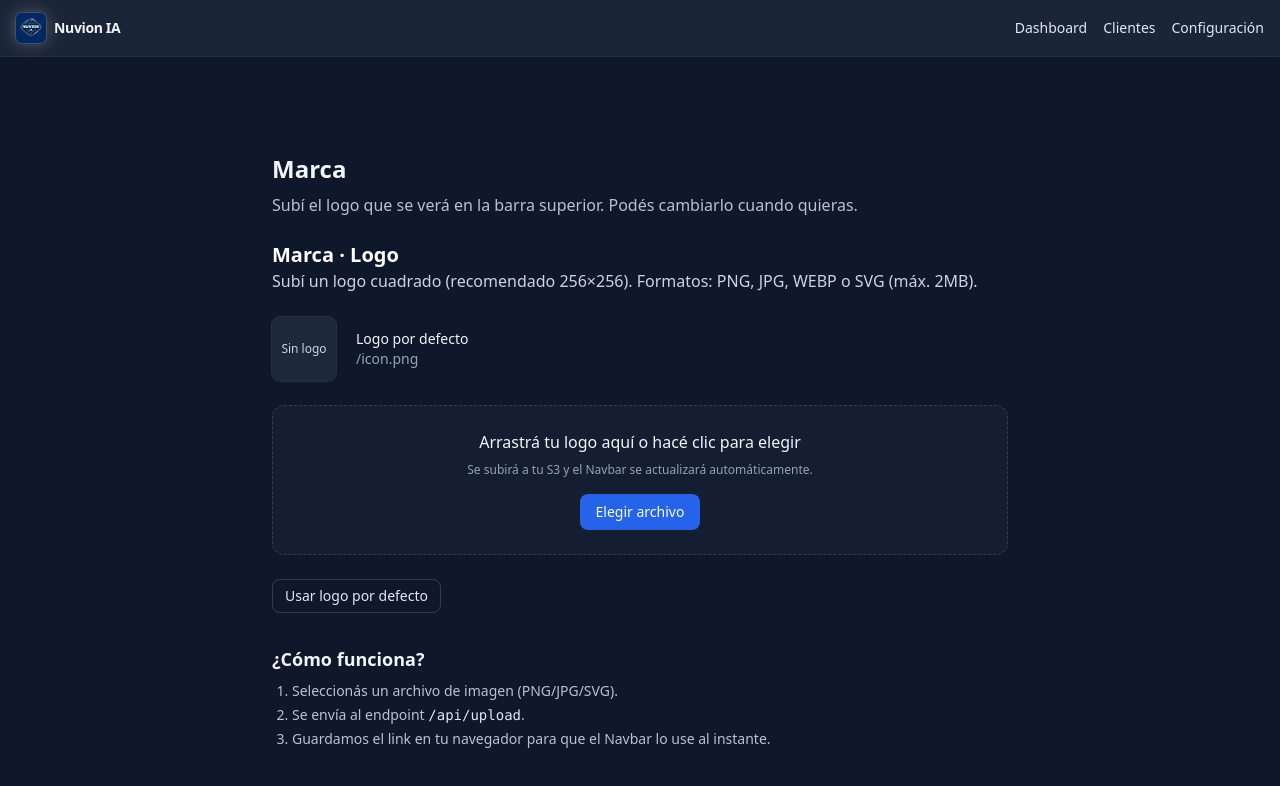
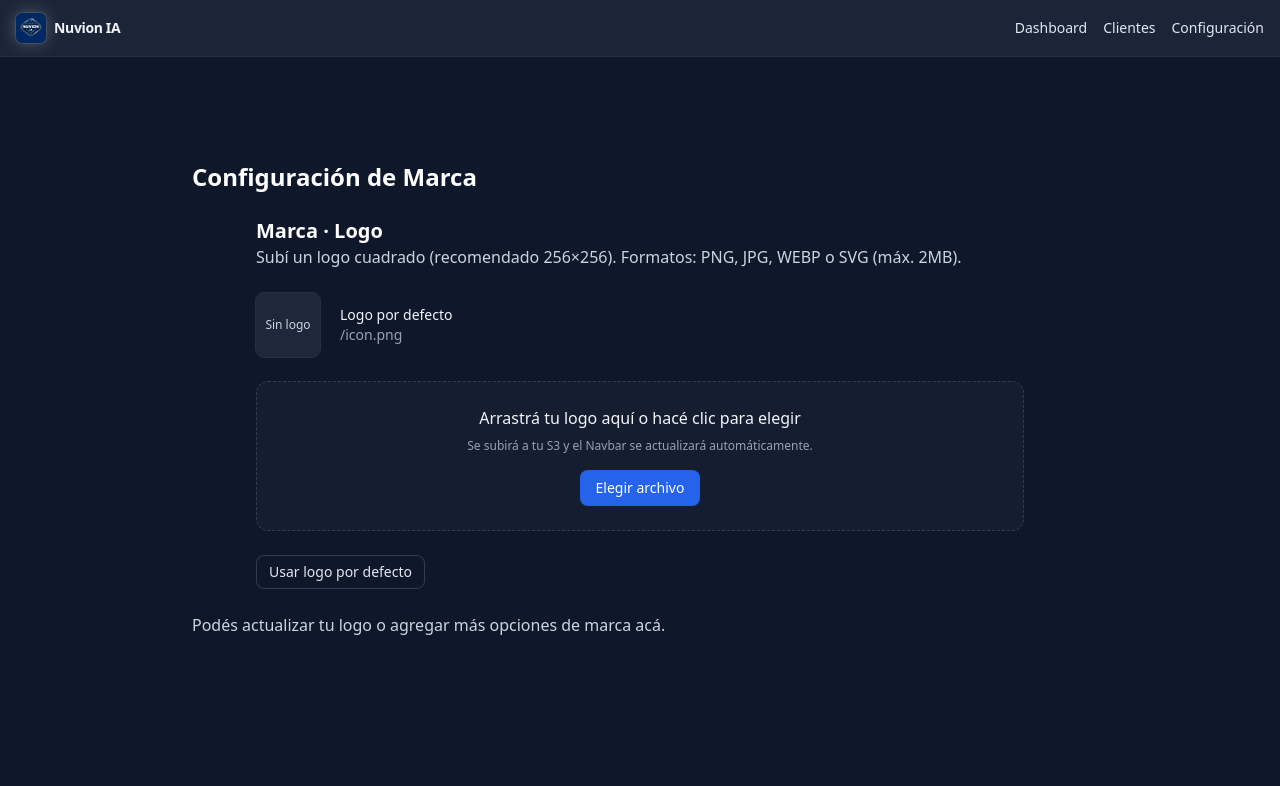
Before and after one commit to ianuvion/nuvion-ia, a Next.js app: page /configuracion/brand in a window 1280 px wide. Shown: the top 786 px of the page. Built offline with nearby package versions, Linux system fonts and the light colour scheme.

Commit message:
Update page.tsx

```diff
--- a/app/configuracion/brand/page.tsx
+++ b/app/configuracion/brand/page.tsx
@@ -1,23 +1,21 @@
-import LogoUploader from '@/app/components/LogoUploader';
+'use client';
 
-export default function BrandPage() {
+import LogoUploader from '../../components/LogoUploader';
+
+export default function BrandConfigPage() {
   return (
-    <main className="mx-auto max-w-3xl px-4 py-8">
-      <h1 className="text-2xl font-semibold text-slate-100 mb-2">Marca</h1>
-      <p className="text-slate-300/90 mb-6">
-        Subí el logo que se verá en la barra superior. Podés cambiarlo cuando quieras.
+    <main className="max-w-4xl mx-auto py-10">
+      <h1 className="text-2xl font-semibold text-white mb-6">
+        Configuración de Marca
+      </h1>
+
+      {/* Componente para subir el logo */}
+      <LogoUploader />
+
+      {/* Sección adicional para futuras configuraciones */}
+      <p className="text-slate-300 mt-6">
+        Podés actualizar tu logo o agregar más opciones de marca acá.
       </p>
-
-      <LogoUploader onCompleted={() => { /* opcional: toast */ }} />
-
-      <section className="mt-8">
-        <h2 className="text-lg font-semibold text-slate-100 mb-2">¿Cómo funciona?</h2>
-        <ol className="list-decimal pl-5 text-slate-300/90 space-y-1 text-sm">
-          <li>Seleccionás un archivo de imagen (PNG/JPG/SVG).</li>
-          <li>Se envía al endpoint <code className="text-slate-200">/api/upload</code>.</li>
-          <li>Guardamos el link en tu navegador para que el Navbar lo use al instante.</li>
-        </ol>
-      </section>
     </main>
   );
 }
```
